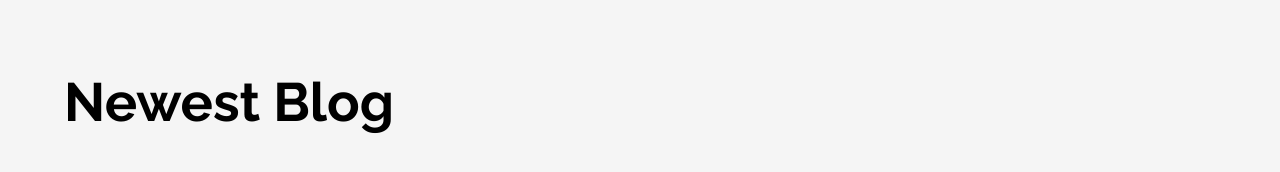
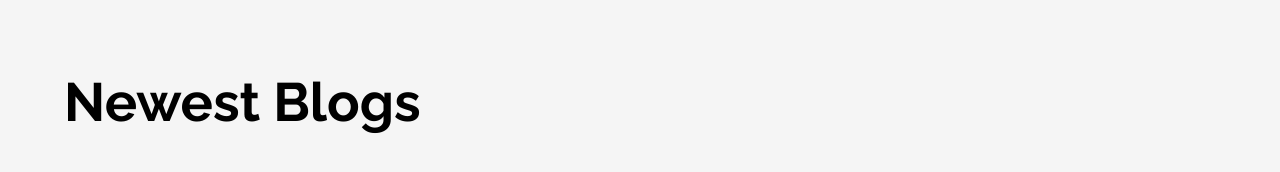
Before and after one commit to UtopiaBeam/blog.utopiabeam.dev, a React (Create React App) app: page / in a window 1280 px wide. Shown: the part 900-1072 px from the top of the page. Built offline with nearby package versions, Linux system fonts and the light colour scheme.

Commit message:
:speech_balloon: Edit wording

```diff
--- a/src/components/Content.tsx
+++ b/src/components/Content.tsx
@@ -4,7 +4,7 @@ import styles from './Content.module.scss';
 export default () => {
     return (
         <div className={styles.content}>
-            <h1>Newest Blog</h1>
+            <h1>Newest Blogs</h1>
         </div>
     )
 }
```
